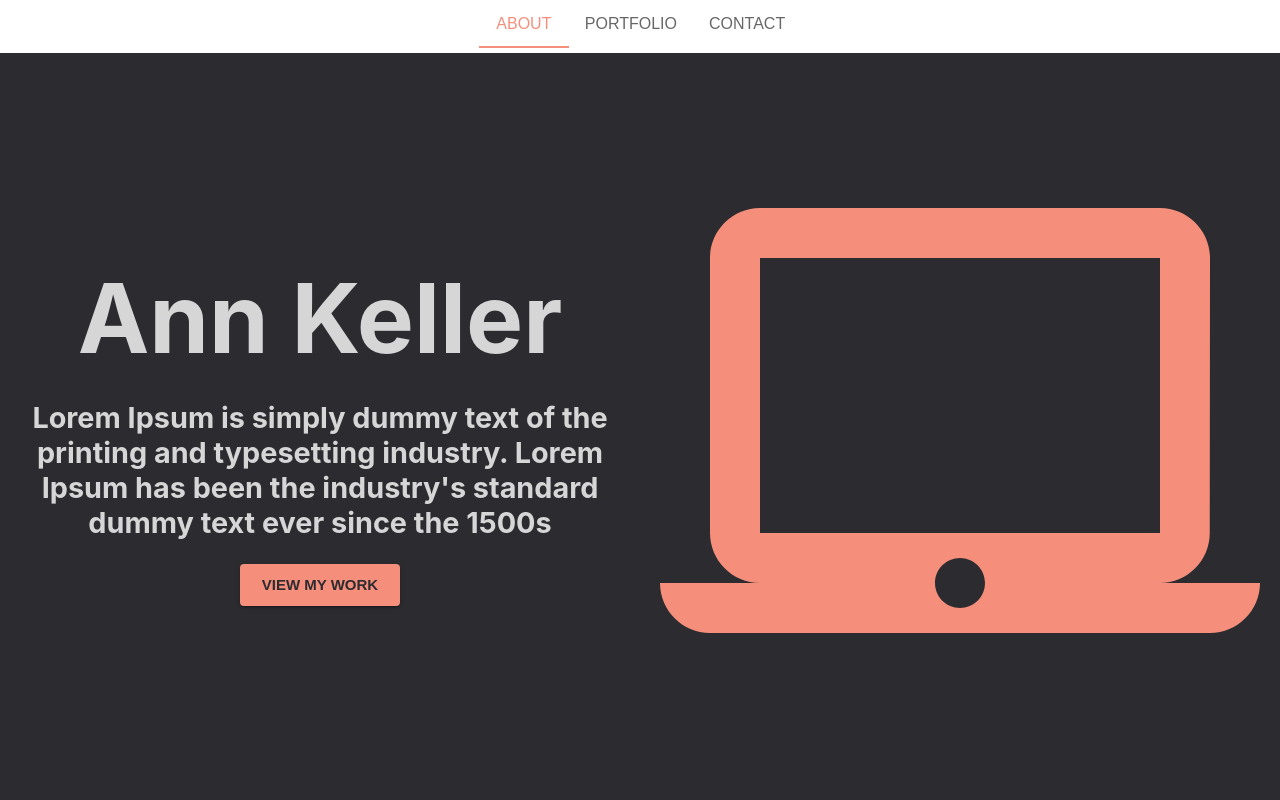
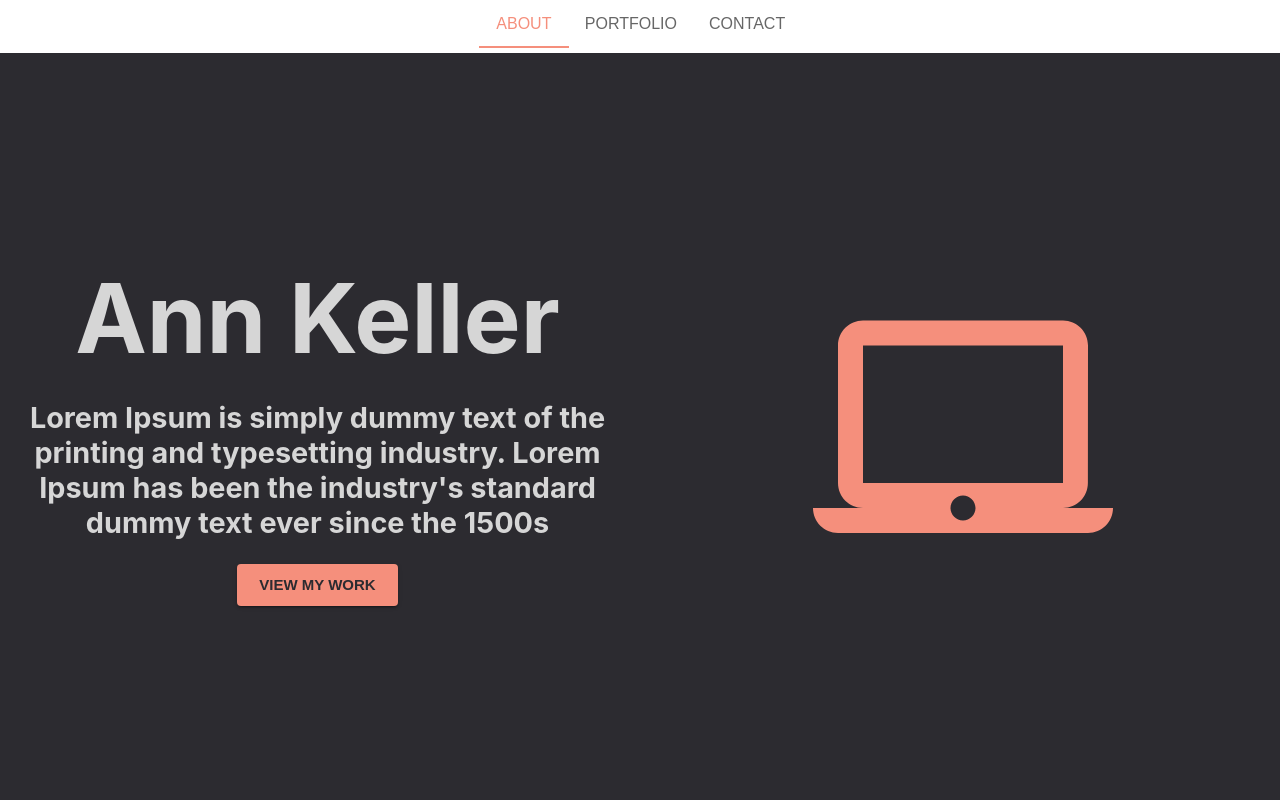
Before and after one commit to annsuparada/portfolio-typescript, a React (Create React App) app in the folder client/: page / in a window 1280 px wide. Shown: the top 800 px of the page. Built offline with nearby package versions, Linux system fonts and the light colour scheme.

Commit message:
create grid component

```diff
--- /dev/null
+++ b/client/src/components/Grid.tsx
@@ -0,0 +1,54 @@
+import { useMediaQuery } from '@mui/material'
+import React, { ReactNode } from 'react'
+import { desktopView, mobileView, tabletView } from '../theme'
+
+interface GridProps {
+  children: ReactNode
+  desktopColumns?: number
+  tabletColumns?: number
+  mobileColumns?: number
+  gap?: string
+  maxWidth?: string
+  customStyles?: object
+}
+
+const Grid: React.FC<GridProps> = ({
+  children,
+  desktopColumns,
+  tabletColumns,
+  mobileColumns,
+  gap,
+  maxWidth,
+  customStyles,
+}) => {
+  const isTablet = useMediaQuery(`(max-width:${tabletView})`)
+  const isMobile = useMediaQuery(`(max-width:${mobileView})`)
+
+  const columns = isMobile
+    ? mobileColumns
+    : isTablet
+    ? tabletColumns
+    : desktopColumns
+
+  const styles = {
+    gridContainer: {
+      display: 'grid',
+      gridTemplateColumns: `repeat(${columns}, 1fr)`,
+      gap: gap,
+      maxWidth: maxWidth,
+      margin: '0 auto',
+      height: '100%',
+      ...customStyles,
+    },
+  }
+  return <div style={styles.gridContainer}>{children}</div>
+}
+
+Grid.defaultProps = {
+  desktopColumns: 2,
+  tabletColumns: 2,
+  mobileColumns: 1,
+  gap: '10px',
+  maxWidth: desktopView,
+}
+export default Grid
--- a/client/src/components/section/Header.tsx
+++ b/client/src/components/section/Header.tsx
@@ -3,16 +3,13 @@ import React from 'react'
 import { darkBackground, primary, secondary } from '../../theme'
 import LaptopMacIcon from '@mui/icons-material/LaptopMac'
 import PrimaryButton from '../PrimaryButton'
+import Grid from '../Grid'
 
 const styles = {
   header: {
     width: '100%',
     height: '95vh',
     backgroundColor: darkBackground,
-    display: 'grid',
-    gridTemplateColumns: '1fr 1fr',
-    justifyContent: 'center',
-    alignItems: 'center',
   },
   innerBox: {
     padding: 2,
@@ -38,6 +35,7 @@ const Header: React.FC = () => {
   return (
     <div>
       <div style={styles.header}>
+        <Grid>
           <Box sx={styles.innerBox}>
             <h1 style={styles.h1}>Ann Keller</h1>
             <h2 style={styles.h2}>
@@ -49,8 +47,9 @@ const Header: React.FC = () => {
             <PrimaryButton text="view my work" />
           </Box>
           <Box sx={styles.innerBox}>
-          <LaptopMacIcon style={{ fontSize: '600px', color: primary }} />
+            <LaptopMacIcon style={{ fontSize: '300px', color: primary }} />
           </Box>
+        </Grid>
       </div>
     </div>
   )
--- a/client/src/components/section/Skills.tsx
+++ b/client/src/components/section/Skills.tsx
@@ -1,5 +1,5 @@
 import React from 'react'
-import { desktopView, lightBackground, pink, secondary } from '../../theme'
+import { desktopView, lightBackground, secondary } from '../../theme'
 import HtmlIcon from '@mui/icons-material/Html'
 import CssIcon from '@mui/icons-material/Css'
 import JavascriptIcon from '@mui/icons-material/Javascript'
--- a/client/src/pages/Home.tsx
+++ b/client/src/pages/Home.tsx
@@ -1,5 +1,4 @@
 import React from 'react'
-import Blogs from '../components/section/Blogs'
 import Header from '../components/section/Header'
 import Projects from '../components/Projects'
 import About from '../components/section/About'
@@ -11,8 +10,7 @@ const Home: React.FC = () => {
       <Header />
       <About />
       <Skills />
-      {/* <Projects /> */}
-      {/* <Blogs /> */}
+      <Projects />
     </div>
   )
 }
```
Lines whose indentation alone changed are shown as unchanged.
